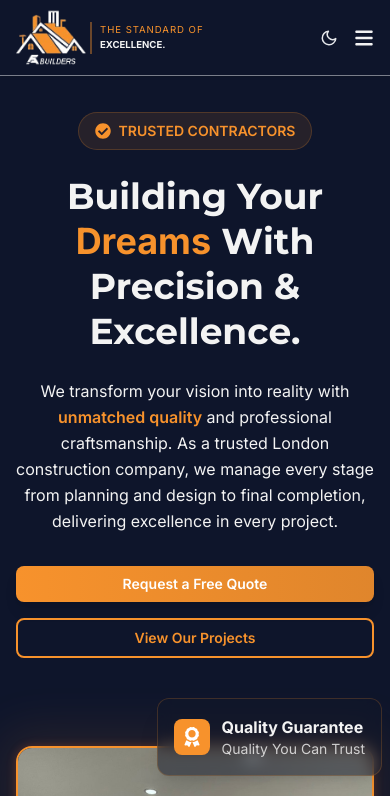
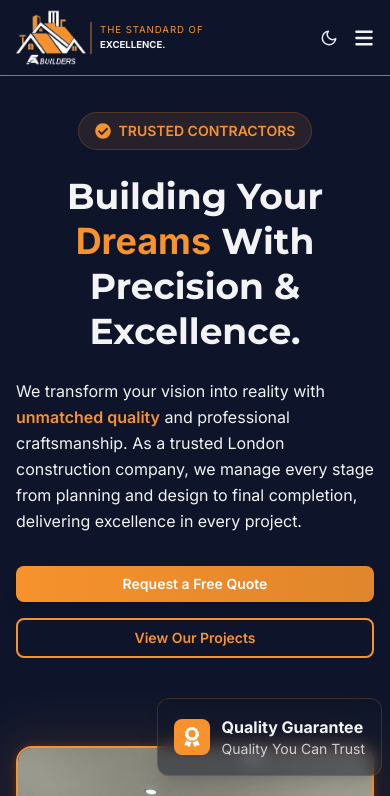
Before and after one commit to FarahS-Teams/fa-builders, a Next.js app: page / in a window 390 px wide. Shown: the top 796 px of the page. Built offline with nearby package versions, Linux system fonts and the light colour scheme.

Commit message:
Text aligned commit

```diff
--- a/components/home/HeroSection.jsx
+++ b/components/home/HeroSection.jsx
@@ -27,7 +27,7 @@ const HeroSection = () => {
           {/* Left Side text */}
           <div className="lg:w-1/2 text-center sm:text-left">
             {/* Badge */}
-            <Badge text={"TRUSTED CONTRACTORS"} />
+            <Badge className="" text={"TRUSTED CONTRACTORS"} />
 
             {/* Main Heading */}
             <h2 className={`${currentTheme.headings}`}>
@@ -36,7 +36,7 @@ const HeroSection = () => {
             </h2>
 
             {/* description */}
-            <p className="text-md md:text-lg mb-8 leading-relaxed">
+            <p className="text-md md:text-lg mb-8 leading-relaxed text-left">
               We transform your vision into reality with{" "}
               <span className="font-semibold text-secondary">
                 unmatched quality
```
Also changed, not shown: 1 other file (tests, documents, lock files or other folders).
